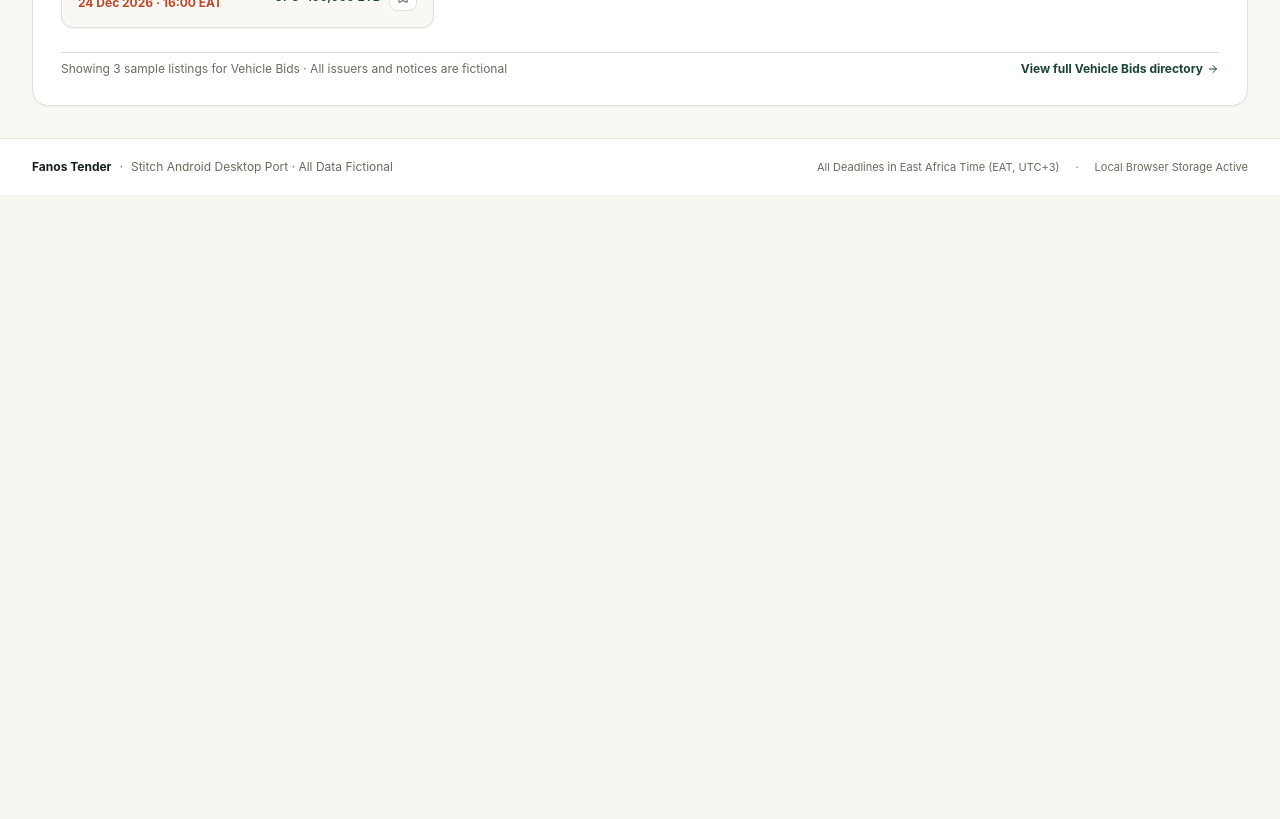
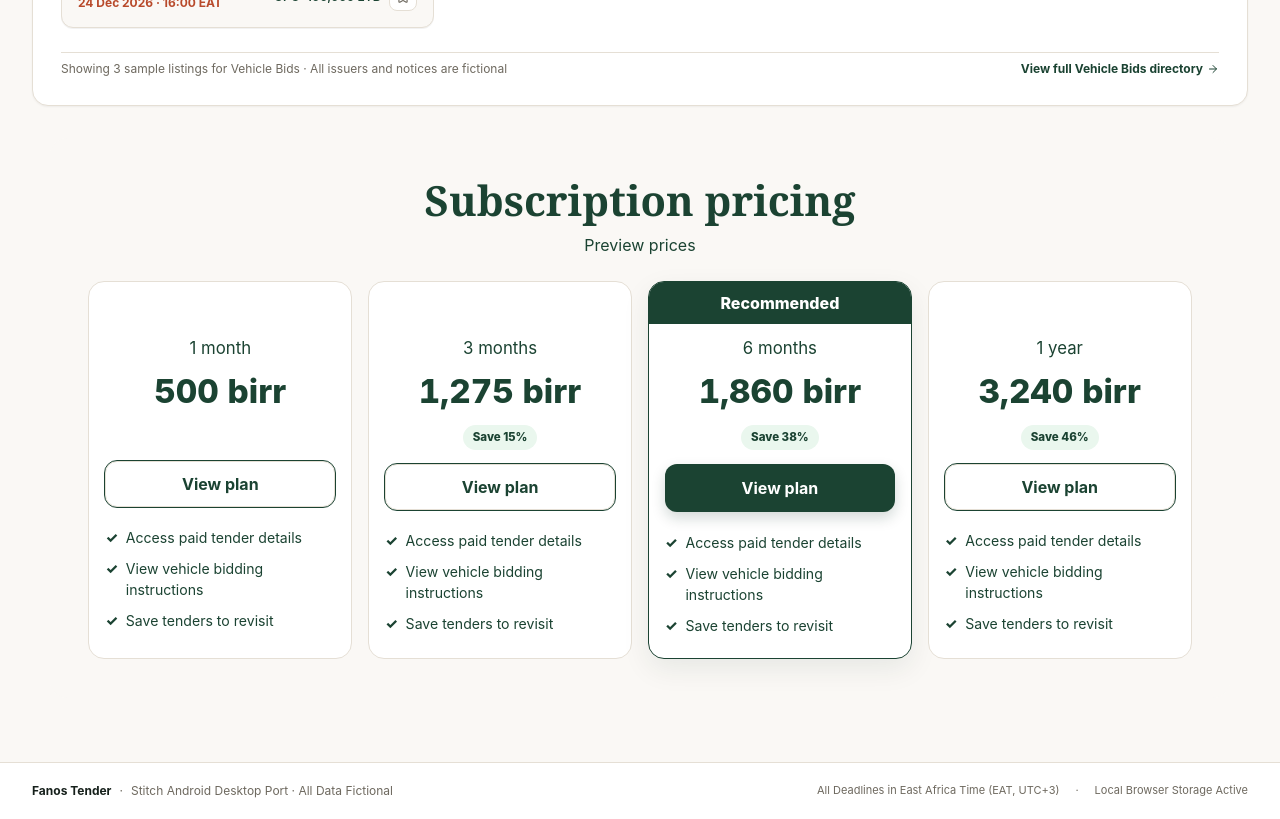
Before and after one commit to MikiasTeshome/Tender, a Next.js app in the folder web/: page / in a window 1280 px wide. Shown: the part 1360-2179 px from the top of the page. Before the commit the page ends 1555 px from the top, so only its background shows below. Built offline with nearby package versions, Linux system fonts and the light colour scheme.

Commit message:
Display subscription pricing on the public homepage

```diff
--- a/web/app/v0-portal.tsx
+++ b/web/app/v0-portal.tsx
@@ -3,6 +3,7 @@
 import { useEffect, useMemo, useState } from 'react'
 import Image from 'next/image'
 import Brand from './brand.jsx'
+import { HomePricing } from './supplier/screens.jsx'
 import {
   ArrowLeft,
   ArrowRight,
@@ -3795,6 +3796,11 @@ export default function BidEthiopiaPortal() {
             </div>
           </div>
         )}
+        {!selectedVehicle && !selectedTender && activeTab === 'home' && (
+          <div className="[--green:#1B4332] [--paper:#FAF8F5] [--line:#E5DFD5] [--mint:#EAF7EE]">
+            <HomePricing plans={null} onSelect={(months: number) => window.location.assign('/?screen=plans&term=' + months)} />
+          </div>
+        )}
       </main>
 
       {/* Footer */}
```
